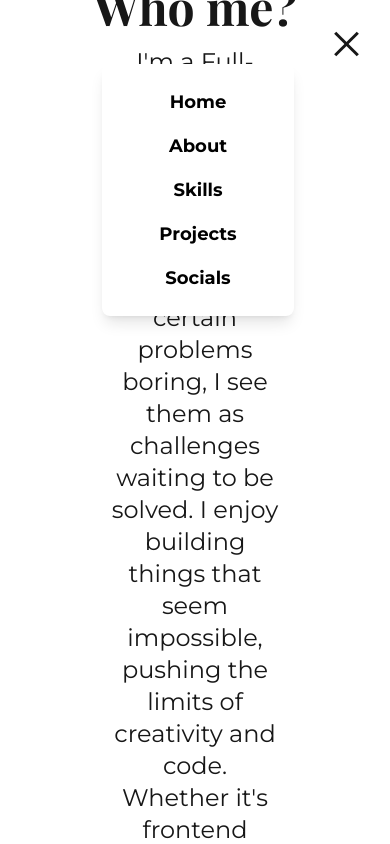
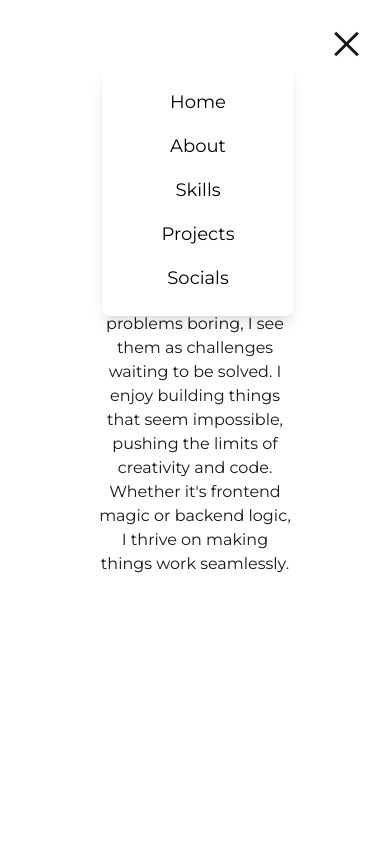
Before and after one commit to Satyam1923/portfolio, a Next.js app: page /about in a window 390 px wide. Both pictures are taken after a click on the button 346 px from the left and 44 px from the top of the page. Shown: the top 844 px of the page. Built offline with nearby package versions, Linux system fonts and the light colour scheme.

Commit message:
differnt pages for mobile

```diff
--- a/app/about/page.js
+++ b/app/about/page.js
@@ -4,9 +4,9 @@ const playfair = Playfair_Display({ subsets: ['latin'], weight: ['400', '700'] }
 
 export default function Home() {
     return (
-        <div className="flex flex-col justify-center items-center h-screen px-6 text-center">
-            <h2 className={`text-5xl font-bold mb-4 ${playfair.className}`}>Who me?</h2>
-            <p className="max-w-3/6 text-2xl">
+        <div className="flex flex-col justify-center items-center md:h-screen h-vh text-center gap-5">
+            <h2 className={`md:text-5xl mt-12 md:mt-0 text-3xl font-bold ${playfair.className}`}>Who me?</h2>
+            <p className="max-w-3/6 md:text-2xl">
                 I&apos;m a Full-Stack Developer who loves turning ideas into reality.
                 While others might find certain problems boring, I see them as challenges waiting to be solved.
                 I enjoy building things that seem impossible, pushing the limits of creativity and code.
--- a/app/navbar.jsx
+++ b/app/navbar.jsx
@@ -99,7 +99,7 @@ export default function Navbar() {
               key={index}
               href={link.path}
               onClick={() => setIsOpen(false)}
-              className="py-2 text-black text-lg font-semibold transition-colors duration-300 hover:bg-black hover:text-white w-full text-center rounded-md"
+              className="py-2 text-black text-lg  duration-300 w-full text-center rounded-md"
             >
               {link.name}
             </Link>
--- a/app/page.js
+++ b/app/page.js
@@ -8,10 +8,10 @@ export default function About() {
   const name = "Satyam Rathor";
 
   return (
-    <div className="flex justify-center items-center h-screen flex-col">
+    <div className="flex w-screen h-screen justify-center items-center flex-col">
 
       <motion.h1
-        className={`text-8xl font-semibold ${playfair.className} flex`}
+        className={` text-5xl md:text-8xl font-semibold ${playfair.className} flex`}
         initial="hidden"
         animate="visible"
         variants={{
--- a/app/skills/page.js
+++ b/app/skills/page.js
@@ -37,7 +37,7 @@ const skills = [
 export default function Skills() {
     return (
         <section className="min-h-screen flex flex-col justify-center items-center text-white py-12">
-            <h2 className={`text-4xl font-bold mb-8 ${playfair.className}`}>My Skills</h2>
+            <h2 className={`text-3xl md:5xl font-bold mb-8 ${playfair.className}`}>My Skills</h2>
             <div className="grid grid-cols-2 sm:grid-cols-3 md:grid-cols-4 lg:grid-cols-5 gap-8 px-6 md:px-12 max-w-7xl">
                 {skills.map((skill, index) => (
                     <motion.a
--- a/app/socials/page.js
+++ b/app/socials/page.js
@@ -14,7 +14,7 @@ const playfair = Playfair_Display({ subsets: ["latin"], weight: ["400", "700"] }
 
 export default function Contact() {
     return (
-        <section className="min-h-screen flex flex-col justify-center items-center text-white py-12">
+        <section className="md:h-screen flex flex-col justify-center items-center text-white py-12">
             <h2 className={`text-4xl font-bold mb-8 ${playfair.className}`}>Contact Me</h2>
             <div className="flex gap-8">
                 {contacts.map((contact, index) => (
```
